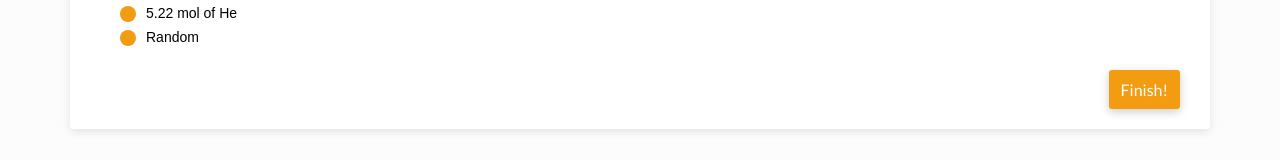
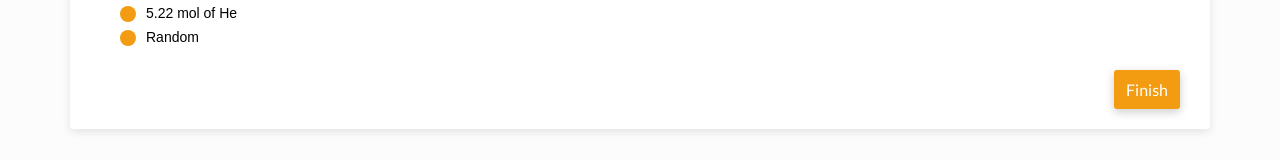
Before and after one commit to JasonProcka/cedar-assignment, a React (Create React App) app: page / in a window 1280 px wide. Shown: the part 590-750 px from the top of the page. Built offline with nearby package versions, Linux system fonts and the light colour scheme.

Commit message:
another test

```diff
--- a/src/App.js
+++ b/src/App.js
@@ -22,7 +22,7 @@ class App extends Component {
               <WriteMedium number="4" activityheader="Barbed wire is often made of steel, which is primarily iron, and coated with zinc. Compare the number of particles and the mass of 1 mol of each." />
               <MultipleChoice number="5" activityheader="Calculate the mass of each element." options={['5.22 mol of He', 'Random', 'Thanks']}/>
             <div className="assignment-controls">
-              <a className="assignment-finish" href="">Finish!</a>
+              <a className="assignment-finish" href="">Finish</a>
             </div>
           </div>
         </div>
```
